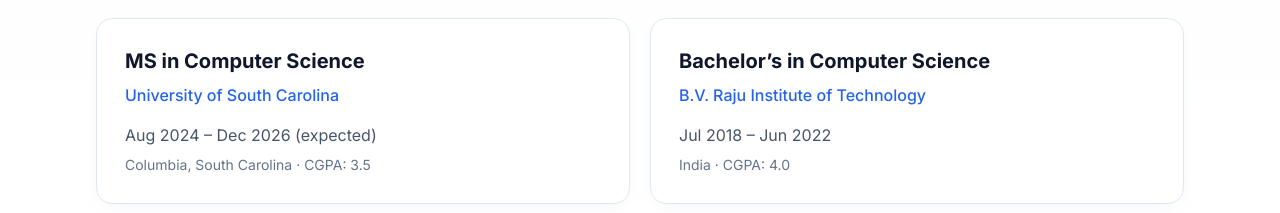
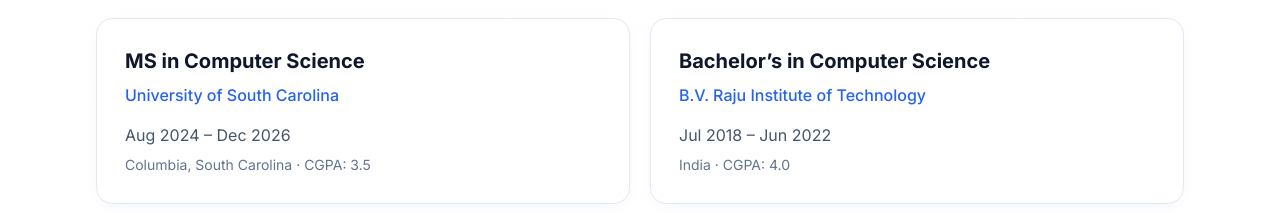
Before and after one commit to thrinadhnimmagadda1/Portfolio, a React (Vite) app: page / in a window 1280 px wide. Shown: the part 6100-6313 px from the top of the page. Built offline with nearby package versions, Linux system fonts and the light colour scheme.

Commit message:
Remove expected qualifier from education date

```diff
--- a/src/data/portfolio.ts
+++ b/src/data/portfolio.ts
@@ -225,7 +225,7 @@ export const education = [
     school: "University of South Carolina",
     location: "Columbia, South Carolina",
     gpa: "3.5",
-    period: "Aug 2024 – Dec 2026 (expected)",
+    period: "Aug 2024 – Dec 2026",
   },
   {
     id: 2,
```
